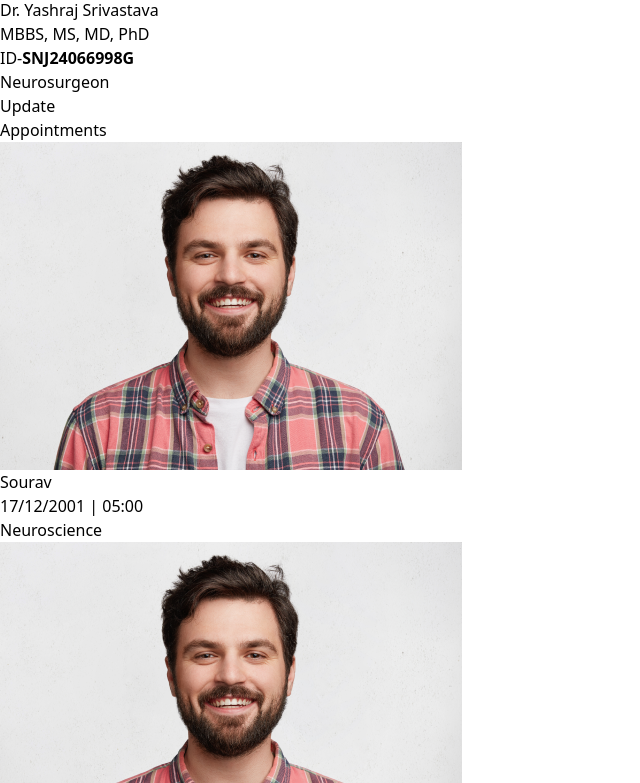
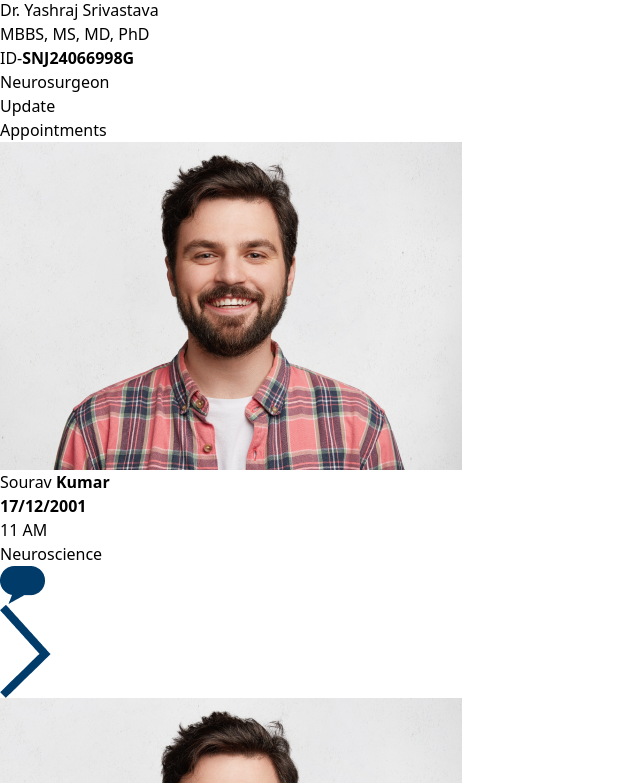
Before and after one commit to yashpredator/Sanjeevani-A-Lifeline, a React (Vite) app in the folder Sanjeevani/: page /Doctor-Profile in a window 1280 px wide. Shown: the part 557-1340 px from the top of the page, without its empty margins (0-640 px from the left). Built offline with nearby package versions, Linux system fonts and the light colour scheme.

Commit message:
Doctor profile Appointment done. Messages section remain

```diff
--- a/Sanjeevani/src/components/DocPersonal/Profile.jsx
+++ b/Sanjeevani/src/components/DocPersonal/Profile.jsx
@@ -5,74 +5,82 @@ const Profile = () => {
   const doctor = [
     {
       name: "Sourav",
-      //   lastname: "Kumar",
-      date: "17/12/2001 | 05:00",
+      lastname: "Kumar",
+      date: "17/12/2001",
+      time: "11 AM",
 
-      specialist: "Neuroscience",
+      disease: "Neuroscience",
+      src: "./Images/YoungMan.png",
+    },
+    {
+      name: "Sourav",
+      lastname: "Kumar",
+      date: "17/12/2001",
+      time: "11 AM",
+
+      disease: "Neuroscience",
+      src: "./Images/YoungMan.png",
+    },
+    {
+      name: "Sourav",
+      lastname: "Kumar",
+      date: "17/12/2001",
+      time: "11 AM",
+
+      disease: "Neuroscience",
+      src: "./Images/YoungMan.png",
+    },
+    {
+      name: "Sourav",
+      lastname: "Kumar",
+      date: "17/12/2001",
+      time: "11 AM",
+
+      disease: "Neuroscience",
       src: "./Images/YoungMan.png",
     },
     {
       name: "Sourav",
       //   lastname: "Kumar",
-      date: "17/12/2001 | 05:00",
+      date: "17/12/2001",
+      time: "11 AM",
 
-      specialist: "Neuroscience",
+      disease: "Neuroscience",
       src: "./Images/YoungMan.png",
     },
     {
       name: "Sourav",
-      //   lastname: "Kumar",
-      date: "17/12/2001 | 05:00",
+      lastname: "Kumar",
+      date: "17/12/2001",
+      time: "11 AM",
 
-      specialist: "Neuroscience",
-      src: "./Images/YoungMan.png",
-    },
-    {
-      name: "Sourav",
-      //   lastname: "Kumar",
-      date: "17/12/2001 | 05:00",
-
-      specialist: "Neuroscience",
-      src: "./Images/YoungMan.png",
-    },
-    {
-      name: "Sourav",
-      //   lastname: "Kumar",
-      date: "17/12/2001 | 05:00",
-
-      specialist: "Neuroscience",
-      src: "./Images/YoungMan.png",
-    },
-    {
-      name: "Sourav",
-      //   lastname: "Kumar",
-      date: "17/12/2001 | 05:00",
-
-      specialist: "Neuroscience",
+      disease: "Neuroscience",
       src: "./Images/YoungMan.png",
     },
     {
       name: "Yashraj",
-      //   lastname: "Kumar",
-      date: "17/12/2001 | 05:00",
+      lastname: "Kumar",
+      date: "17/12/2001",
+      time: "11 AM",
 
-      specialist: "Cardiology",
+      disease: "Cardiology",
       src: "./Images/YoungMan.png",
     },
     {
       name: "Tathagat",
-      //   lastname: "Kumar",
-      date: "17/12/2001 | 05:00",
+      lastname: "Kumar",
+      date: "17/12/2001",
+      time: "11 AM",
 
-      specialist: "Surgeon",
+      disease: "Surgeon",
       src: "./Images/YoungMan.png",
     },
   ];
   return (
     <>
       <DocNav />
-      <div className="flex flex-row justify-around  p-5 bg-pink-400">
-        <div className="w-5/12 bg-cyan-500 h-fit rounded-3xl sm:mt-9 mt-16">
+      <div className="flex flex-row justify-around  p-5 bg-pink-400 ">
+        <div className="w-5/12 bg-cyan-500 h-fit rounded-3xl sm:mt-5 mt-5">
           <div className="bg-white p-3 rounded-3xl">
             <div className="flex justify-center">
               <img
@@ -88,7 +96,8 @@ const Profile = () => {
               MBBS, MS, MD, PhD
             </div>
             <div className="flex justify-center p-3 font-bold font-serif">
-                <span className="font-thin">ID-</span><b>SNJ24066998G</b>
+              <span className="font-thin">ID-</span>
+              <b>SNJ24066998G</b>
             </div>
             <div className="flex justify-center p-3  font-serif ">
               Neurosurgeon
@@ -98,41 +107,52 @@ const Profile = () => {
                 Update
               </button>
             </div>
-
+          </div>
+        </div>
+        <div className="w-6/12 bg-white rounded-3xl mt-5 overflow-y-auto">
+          <div className="font-bold text-2xl p-3">Appointments</div>
+          <div className="h-[70vh]">
+        {doctor.map(({name,lastname,date,time,disease,src})=>(
+          <div className="flex flex-col mb-3 ">
+           <div className="flex flex-col px-6 ">
+           <div className=" flex flex-row rounded-3xl border-r-8 border-b-8">
+             <div className="flex flex-row justify-between w-full rounded-3xl border-3">
+               <div className="flex flex-row ">
+                 <div className="flex flex-col justify-center size-28 px-3 ">
+                   <img
+                     className="rounded-3xl"
+                     src={src}
+                     alt="No profile"
+                   />
+                 </div>
+                 <div className="flex flex-col justify-center">
+                   <div className="text-xl">
+                     {name} <b className="">{lastname}</b>
+                   </div>
+                   <div className="flex sm:flex-row flex-col">
+                     <div className="mr-1">
+                       <b>{date}</b>
+                     </div>
+                     <div className="text-gray-400">{time}</div>
+                   </div>
+                   <div className="text-gray-700">{disease}</div>
                  </div>
                </div>
 
-          <div
-            className="w-6/12  relative h-[80vh] bg-white ml-10 mt-5 mr-10 mb-10 rounded-3xl flex flex-col overflow-visible border-1 border-gray-500"
-            style={{ overflowY: "auto" }}
-          >
-            <div className="text-sm text-black font-inter font-semibold md:text-3xl mt-3 md:ml-8 ml">
-              Appointments
+               <div className="flex flex-row">
+                 <div className="flex flex-col justify-center mr-8"><img src="./Images/message.png" alt="No message" /></div>
+                 <div className="flex flex-col justify-center"><img className="h-[35%]" src="./Images/arrow.png" alt="No arrow"/></div>
                </div>
-            <div className="overflow-y-auto h-auto">
-              {doctor.map(({ name, specialist, src, date }) => (
-                <div className="flex flex-col">
-                  <div className=" ml-4 mt-5 w-4/12 rounded:xl h-4/12 flex flex-row lg:bg-slate-300 md:w-11/12 md:h-5/6 md:rounded-3xl md:ml-8 md:mt-8 ">
-                    <img
-                      className="md:rounded-full h-5/6 md:w-24 md:ml-5 mt-4 w-16 ml-1 "
-                      src={src}
-                    />
-                    <div className="font-thin ml-1 text-sm text-black font-inter md:font-medium md:text-3xl md:mt-2 md:ml-6 flex flex-col">
-                      {name}
-                      <div className="md:text-lg md:mt-[-4px] md:font-normal text-sm font-extralight mr-9">
-                        {date}
-                      </div>
-                      <div className="md:text-lg font-serif text-sm font-thin">
-                        {specialist}
+
              </div>
            </div>
          </div>
          </div>
         ))}
+
          </div>
         </div>
       </div>
-
     </>
   );
 };
```
Also changed, not shown: Sanjeevani/public/Images/message.png (added). Lines whose indentation alone changed are shown as unchanged.
